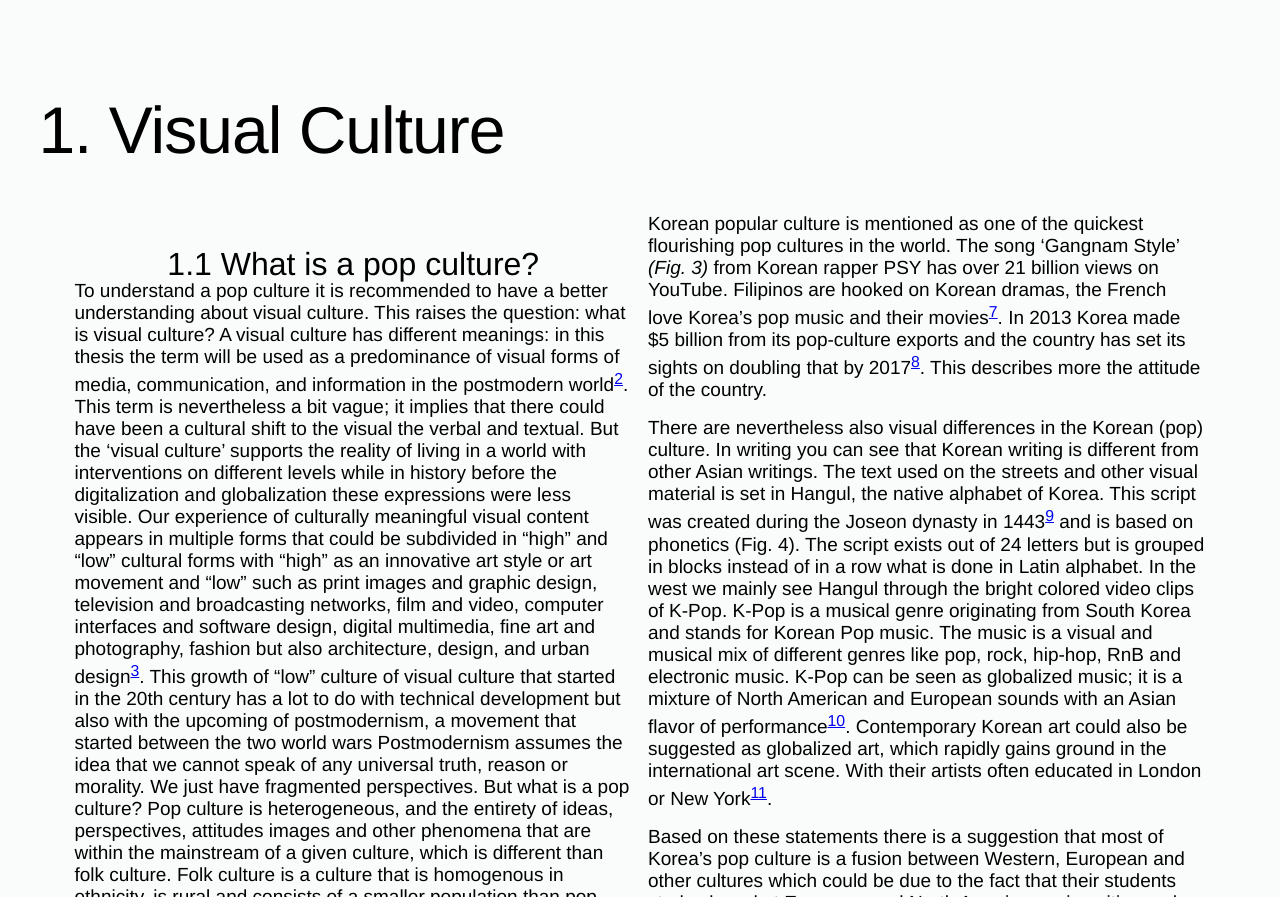
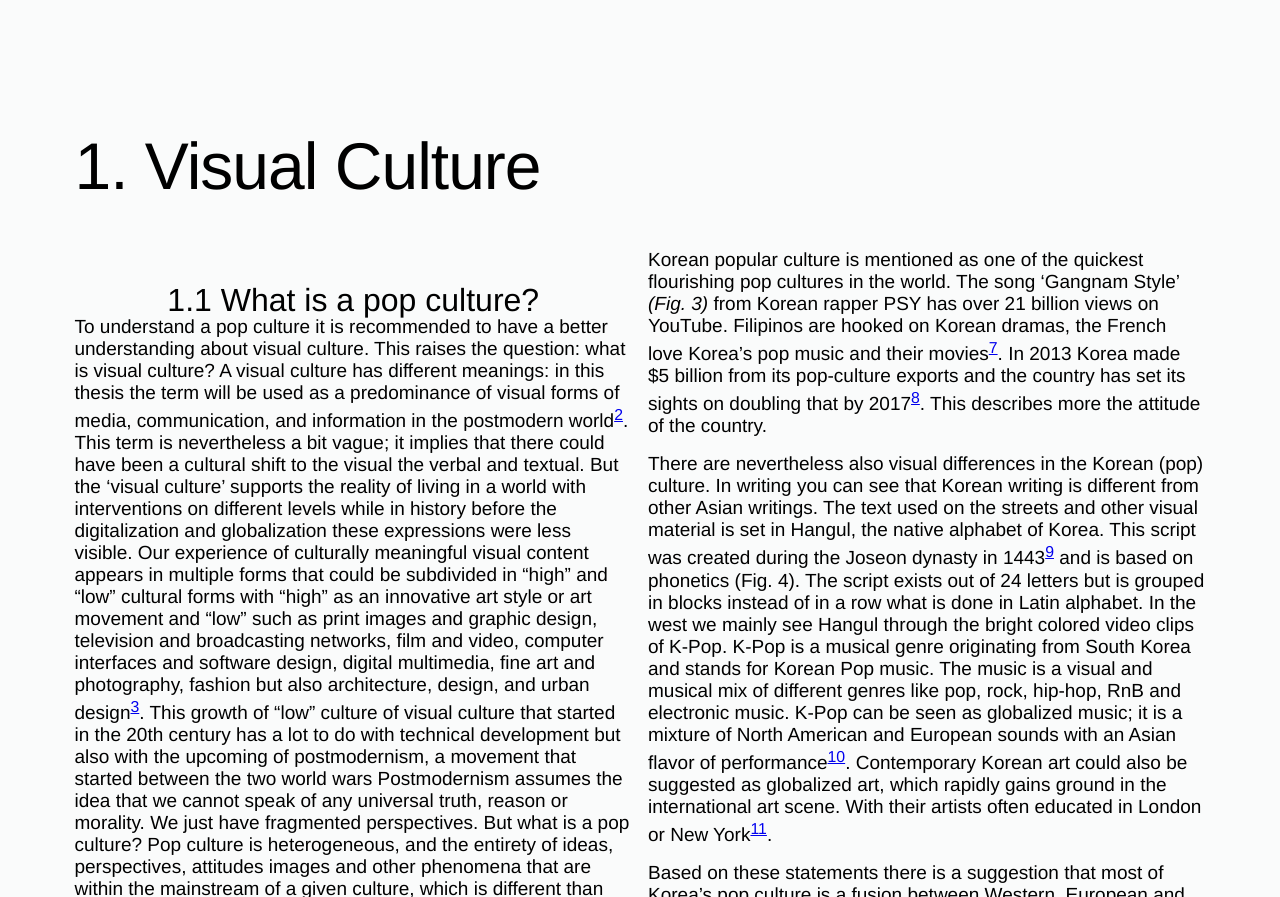
Before and after one commit to kabk/Marcel_Schepen_Thesis, a plain HTML site: page index.html in a window 1280 px wide. Shown: the part 1776-2673 px from the top of the page. Drawn offline with Linux system fonts and the light colour scheme.

Commit message:
Title mistake

```diff
--- a/index.html
+++ b/index.html
@@ -88,8 +88,12 @@
 </div>
 </article>
 
+
 <!-- CHAPTER 2 -->
-<h1 id="visualculture">1. Visual Culture</h1>
+
+<div class="intro">
+<h1><a  id="visualculture">1. Visual Culture</a></h1>
+</div>
 <article>
 <div class="textwrapper">
 <h3>1.1 What is a pop culture?</h3>
```
